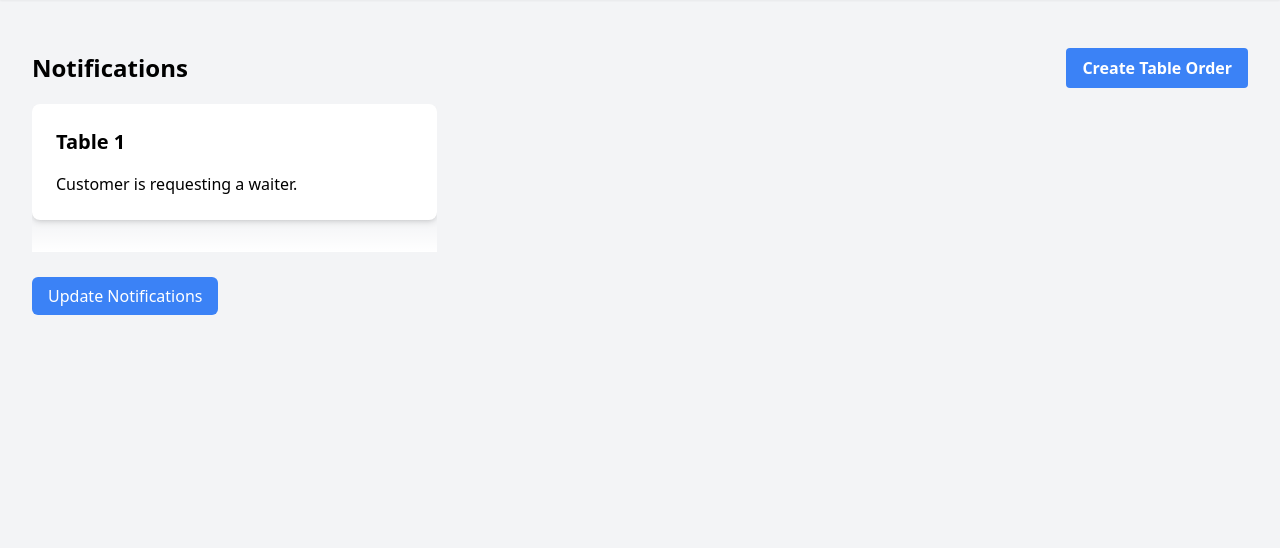
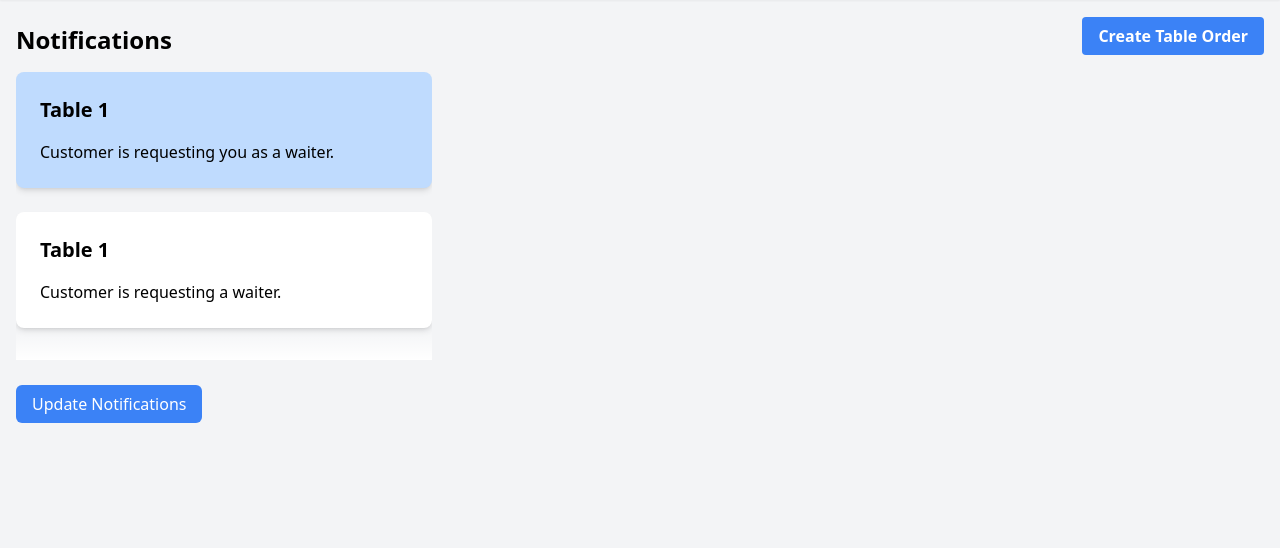
Before and after one commit to sefirus/Lab3CiCd, a Django app: template employees/templates/waiter_home.html in a window 1280 px wide. Shown: the part 64-612 px from the top of the page. Run offline with Django 4.2, Linux system fonts and the light colour scheme; tables that the repository leaves empty hold one stand-in row (values such as "Sample post"); the template is opened without the code that fills it: values that come from a table or form of the project are taken from there, most other values are stand-ins (such as "Sample title", 1, 10 or a date in 2020); data that the repository does not hold is empty; some libraries are stand-ins or nearby versions.

Commit message:
Implemented targeted notifications

```diff
--- a/billing/templates/base.html
+++ b/billing/templates/base.html
@@ -14,6 +14,7 @@
             <a href="{% url 'billing:index' 3 %}" class="font-bold text-xl">
                 <img src="{% static 'images/logo.jpg' %}" alt="Your Restaurant Logo" class="h-8">
             </a>
+            {% if not request.user_passes_test %}
                 {% if not request.hide_header_links %}
                     <nav class="hidden md:flex space-x-4">
                         <a href="#" class="text-gray-600 hover:text-gray-800">Menu</a>
@@ -35,6 +36,7 @@
                             <input type="hidden" name="table_number" value="{{ table }}">
                             <button type="submit" class="text-gray-600 hover:text-gray-800">Call Waiter</button>
                         </form>                </nav>
+                {% endif %}
             {% endif %}
         </div>
     </header>
--- a/employees/templates/waiter_home.html
+++ b/employees/templates/waiter_home.html
@@ -1,13 +1,22 @@
 {% extends 'base.html' %}
 
 {% block content %}
-    <div class="container mx-auto px-4 mt-6">
-        <div class="flex justify-between items-center mb-4">
-            <h2 class="text-2xl font-bold">Notifications</h2>
+    <div class="flex justify-between items-start">
+        <div class="w-1/2">
+            <h2 class="text-2xl font-bold mb-4">Notifications</h2>
+        </div>
+        <div class="w-1/2 text-right">
             <a href="{% url 'orders:create_table_order' %}" class="bg-blue-500 hover:bg-blue-600 text-white font-bold py-2 px-4 rounded">Create Table Order</a>
+        </div>
     </div>
     <div class="w-1/3">
         <div class="space-y-6 overflow-hidden" style="position: relative; max-height: 80vh; overflow-y: scroll; padding-bottom: 2rem; margin-bottom: 2rem;">
+            {% for notification in targeted_notifications %}
+                <div class="bg-blue-200 rounded-lg shadow-md p-6">
+                    <h3 class="font-bold text-xl mb-4">Table {{ notification.table.number }}</h3>
+                    <p>Customer is requesting you as a waiter.</p>
+                </div>
+            {% endfor %}
             {% for notification in unassigned_notifications %}
                 <div class="bg-white rounded-lg shadow-md p-6">
                     <h3 class="font-bold text-xl mb-4">Table {{ notification.table.number }}</h3>
@@ -18,5 +27,4 @@
         </div>
         <a href="{% url 'employees:waiter_home' %}" class="bg-blue-500 text-white px-4 py-2 rounded-md">Update Notifications</a>
     </div>
-    </div>
 {% endblock %}
```
Also changed, not shown: billing/views.py (+7 -2 lines), employees/views.py (+16 -3 lines). Lines whose indentation alone changed are shown as unchanged.
